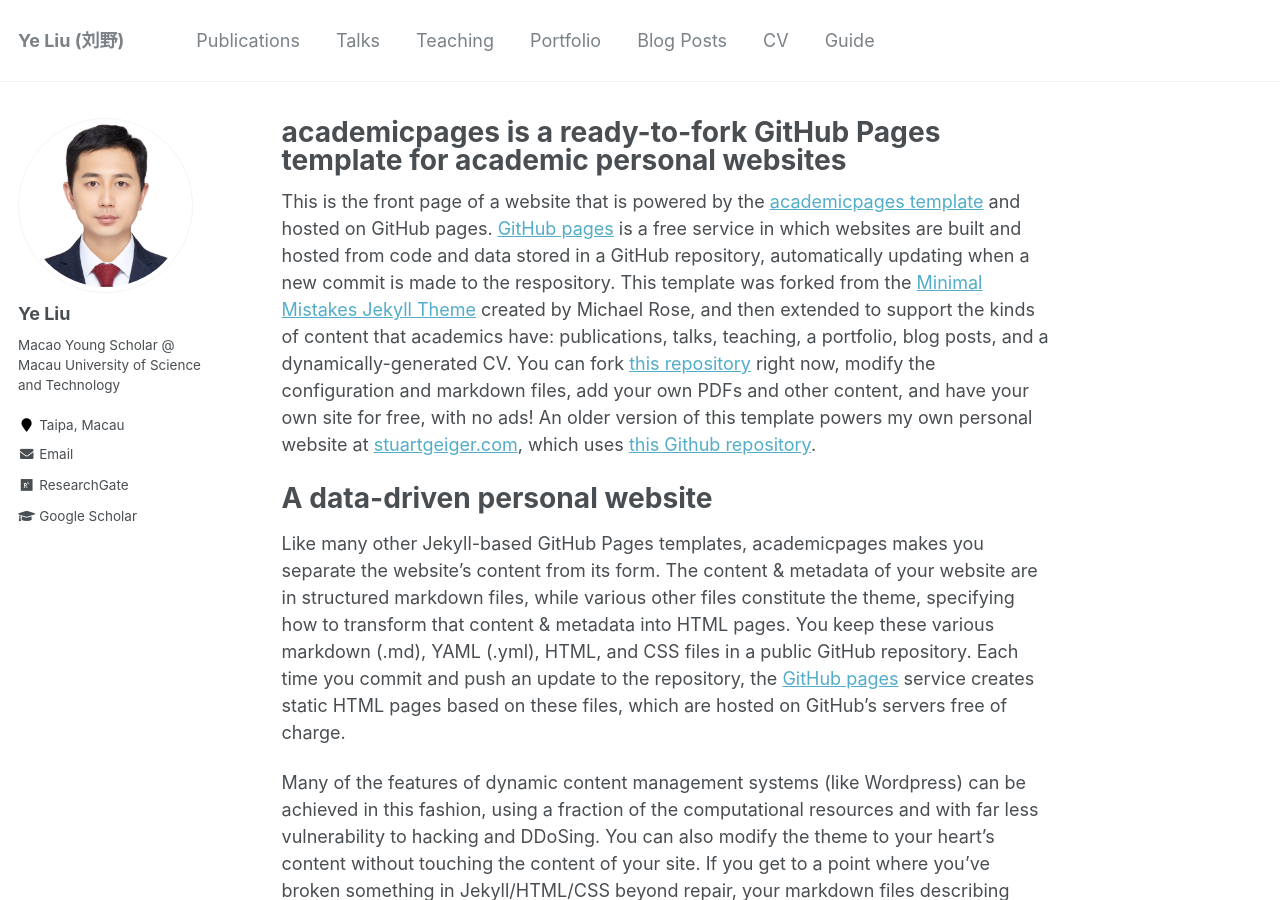
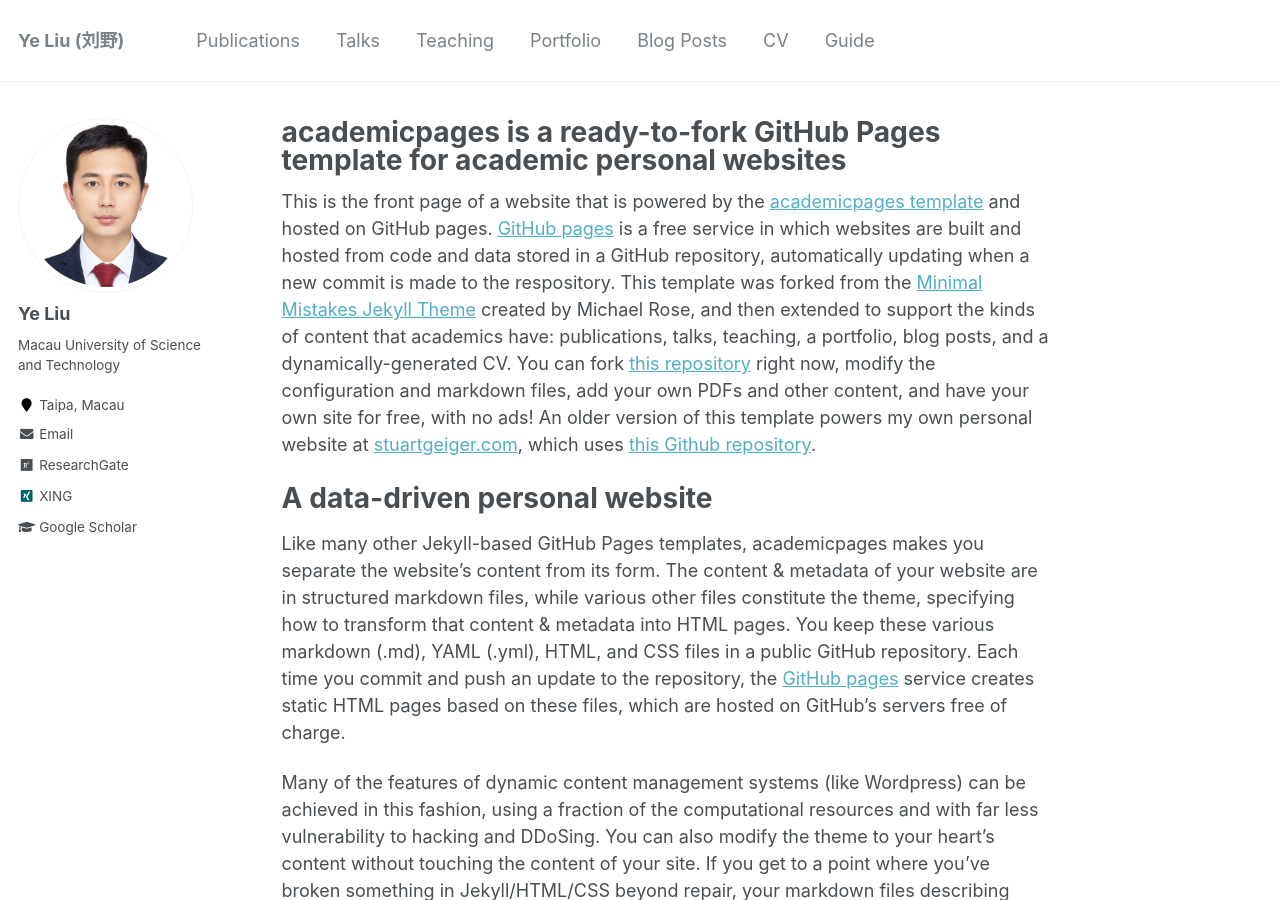
Before and after one commit to ChrisYe-Liu/chrisye-liu.github.io, a Jekyll site: the page built from _pages/about.md, in a window 1280 px wide and 900 px high. Built offline with Jekyll 4.4.1, drawn with Linux system fonts in a browser that asks for light colours; some of the changed lines change nothing that is shown.

Commit message:
Update _config.yml

```diff
--- a/_config.yml
+++ b/_config.yml
@@ -80,10 +80,10 @@
 
 # Site Author
 author:
-  name             : "Ye Liu"
+  name             : "     Ye Liu"
   avatar           : "ye-biophoto.JPG"
-  bio              : "Macao Young Scholar
-  @ Macau University of Science and Technology"
+  bio              : "Macao Young Scholar"
+  bio              : "Macau University of Science and Technology"
   location         : "Taipa, Macau"
   employer         :
 #  pubmed           : "https://www.ncbi.nlm.nih.gov/pubmed/?term=john+snow"
@@ -113,7 +113,7 @@
  # twitter          : "replacethistwitterhandle"
   vine             :
   weibo            :
-  xing             :
+  xing             : "?"
   youtube          :
   wikipedia        :
 
```
